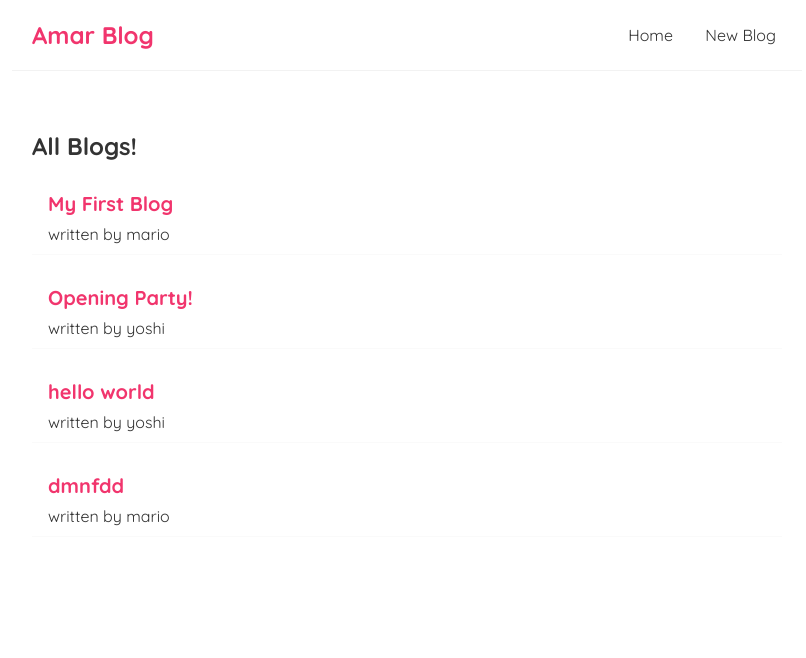
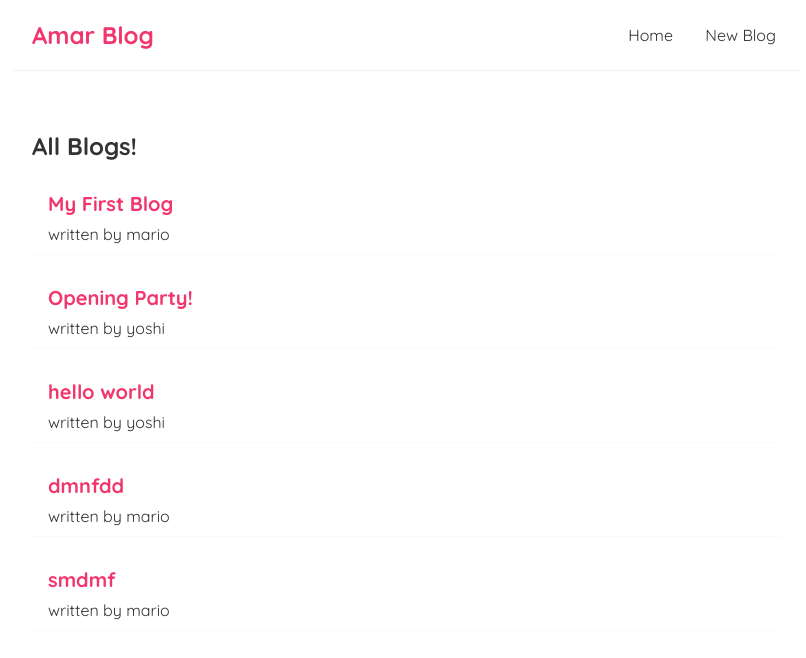
Before and after one commit to amarkeshri28/amarBlog, a React (Create React App) app: page / in a window 1280 px wide. Shown: the top 658 px of the page, without its empty margins (233-1039 px from the left). Built offline with nearby package versions, Linux system fonts and the light colour scheme; data requests are answered from the project's data file.

Commit message:
added moving back to home page

```diff
--- a/data/db.json
+++ b/data/db.json
@@ -23,6 +23,12 @@
       "author": "mario",
       "body": "sdfmnsdfsfbsd nb nfsbdmf fn fmsdf",
       "id": 4
+    },
+    {
+      "title": "smdmf",
+      "author": "mario",
+      "body": "smndfsmnfnfsfnmsfn nfmsfns fns mfdsnf",
+      "id": 5
     }
   ]
 }
--- a/src/Create.js
+++ b/src/Create.js
@@ -1,11 +1,13 @@
 import { useState } from "react";
+import { useHistory } from "react-router-dom";
+
 
 const Create = () => {
     const [title, setTitle] = useState('');
     const [body, setBody] = useState('');
     const [author, setAuthor] = useState('mario');
     const [isPending, setIsPending] = useState(false);
-
+    const history = useHistory();
     const handleSubmit = (e) => {
         e.preventDefault();
         setIsPending(true);
@@ -16,7 +18,8 @@ const Create = () => {
             body: JSON.stringify(blog)
         }).then(() => {
             setIsPending(false);
-        })
+            history.push('/');
+        });
     }
 
     return (
```
